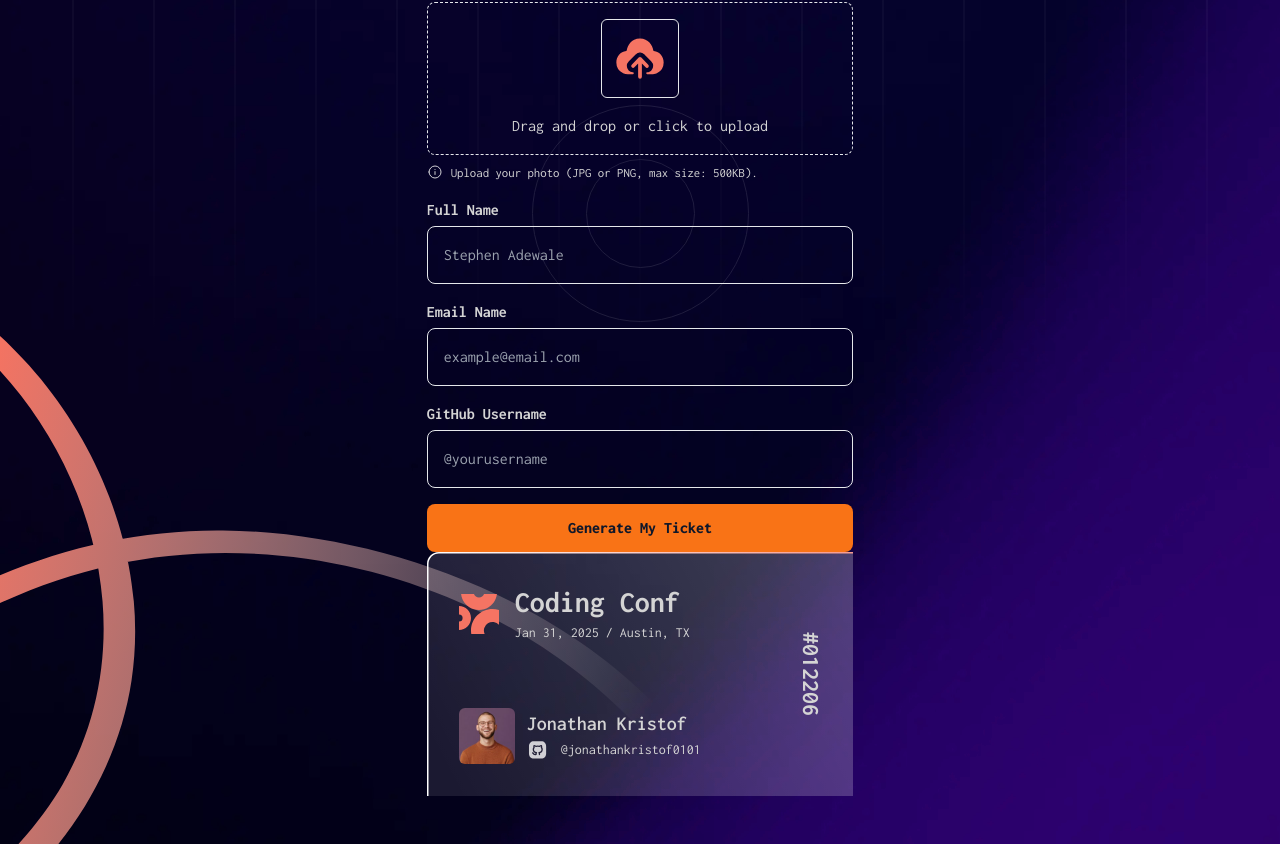
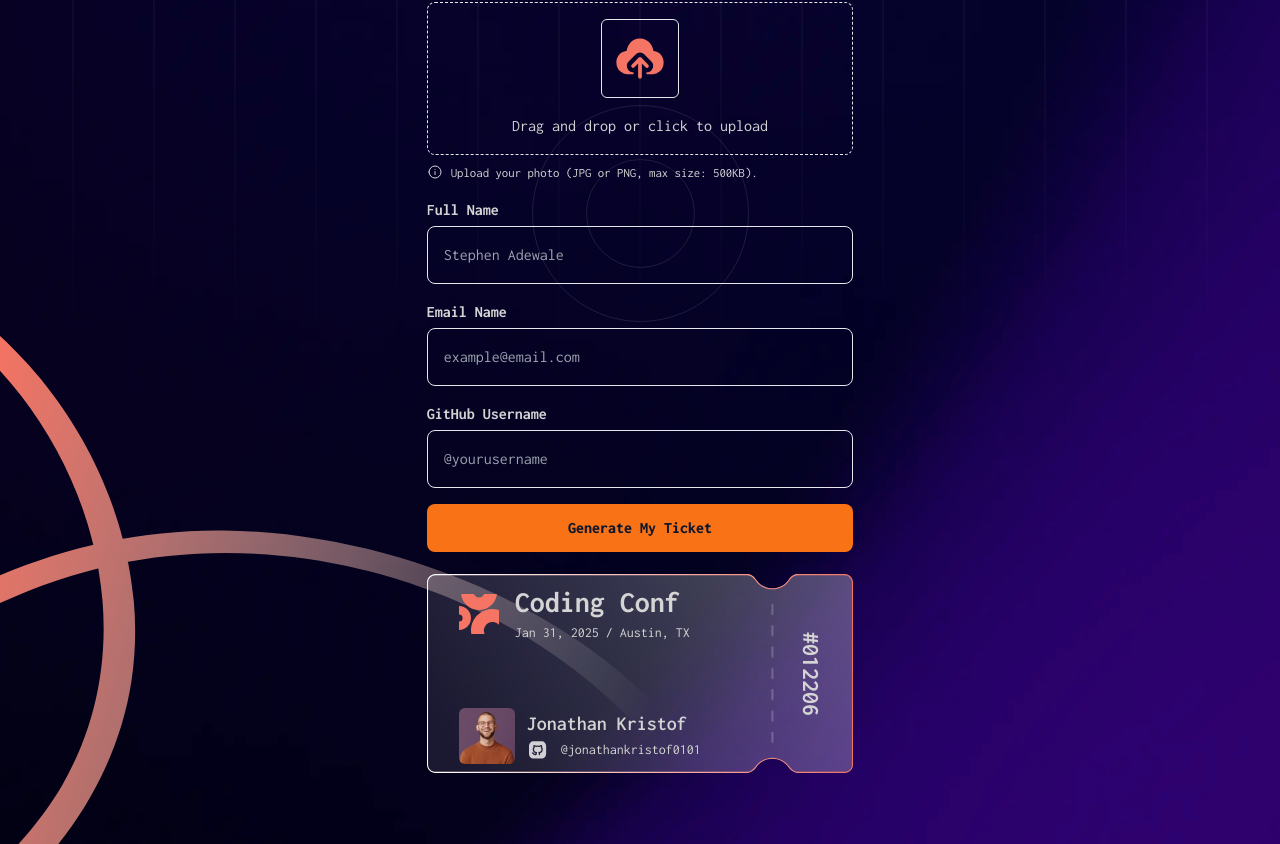
Before and after one commit to DemoStephen/conference-ticket-generator-main, a React (Vite) app: page / in a window 1280 px wide. Shown: the part 416-1260 px from the top of the page. Built offline with nearby package versions, Linux system fonts and the light colour scheme.

Commit message:
added new utility class to the position

```diff
--- a/tailwind.config.js
+++ b/tailwind.config.js
@@ -13,10 +13,12 @@
     },
     backgroundPosition: {
       position: "top, top right, center, bottom left, center",
+      center: "center"
     },
     backgroundSize: {
       desktopSize: "auto",
       mobileSize: "auto, 60%, auto, 60%, auto",
+      contain: "contain"
     },
   },
   plugins: [],
```
